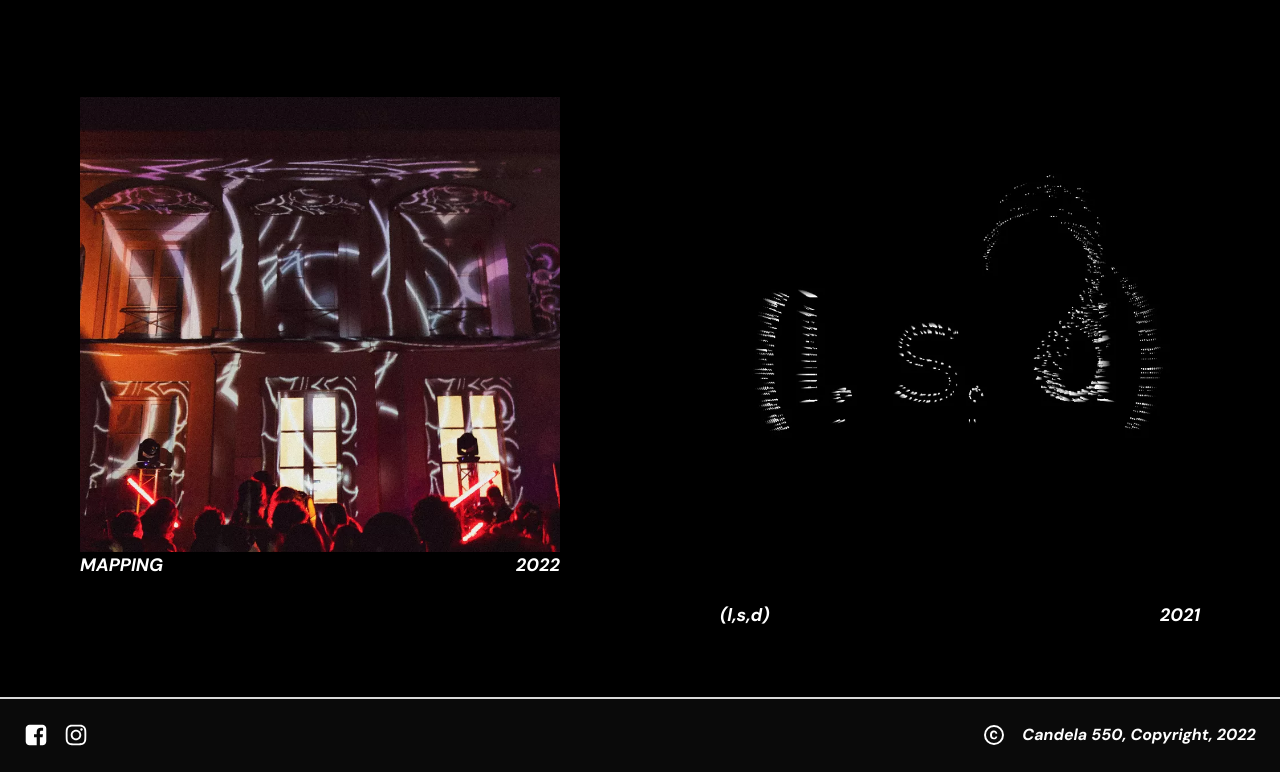
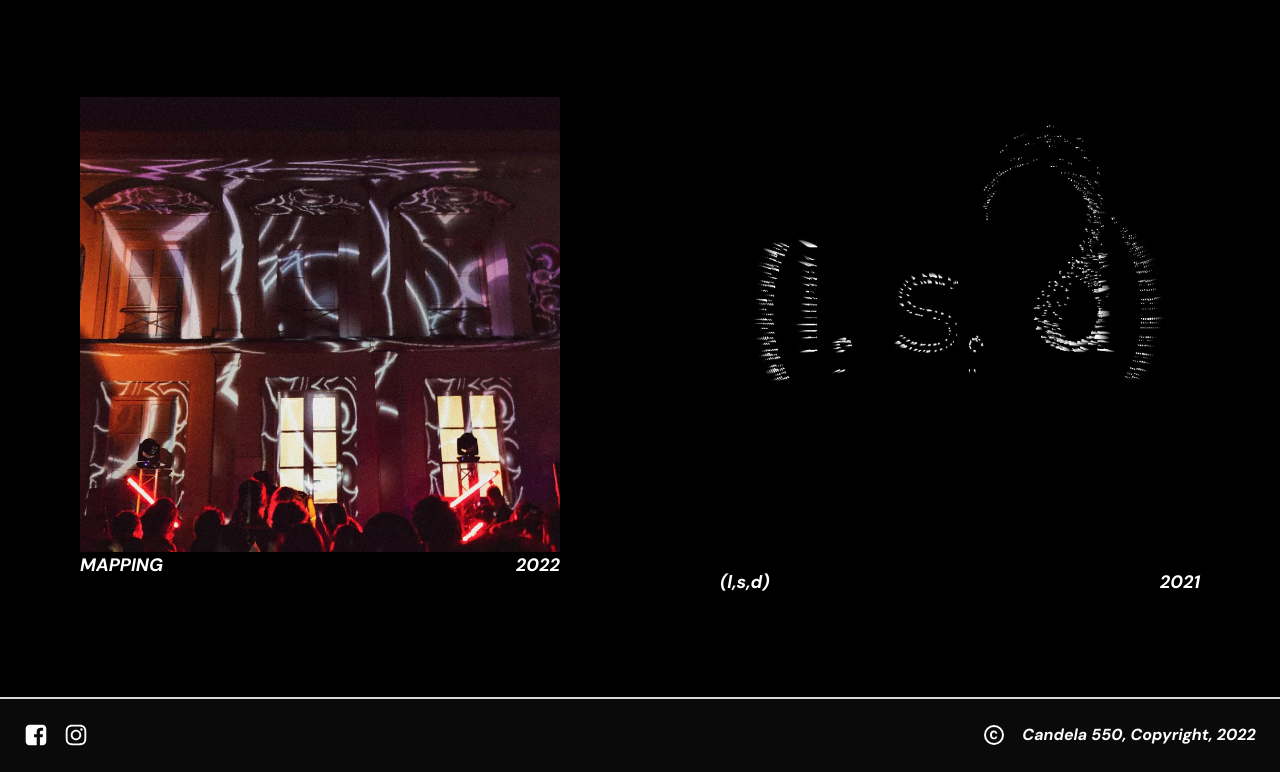
Before and after one commit to leolhermitte/Candela-website-HTML, a website built with Parcel: page index.html in a window 1280 px wide. Shown: the part 1494-2266 px from the top of the page. Built offline with nearby package versions, Linux system fonts and the light colour scheme; a small style sheet from the web is missing.

Commit message:
Commit from TeleportHQ

```diff
--- a/home.css
+++ b/home.css
@@ -403,7 +403,7 @@
   position: absolute;
 }
 .home-l-s-d {
-  top: 50px;
+  top: 0px;
   flex: 0 0 auto;
   right: 0px;
   width: 50%;
@@ -427,15 +427,16 @@
   display: flex;
   position: relative;
   align-self: center;
-  align-items: flex-start;
+  align-items: flex-end;
 }
 .home-text13 {
   color: #ffffff;
+  align-self: flex-end;
 }
 .home-text14 {
-  top: 0px;
   color: #ffffff;
   right: 0px;
+  bottom: 0px;
   position: absolute;
 }
 .home-section-separator1 {
```
